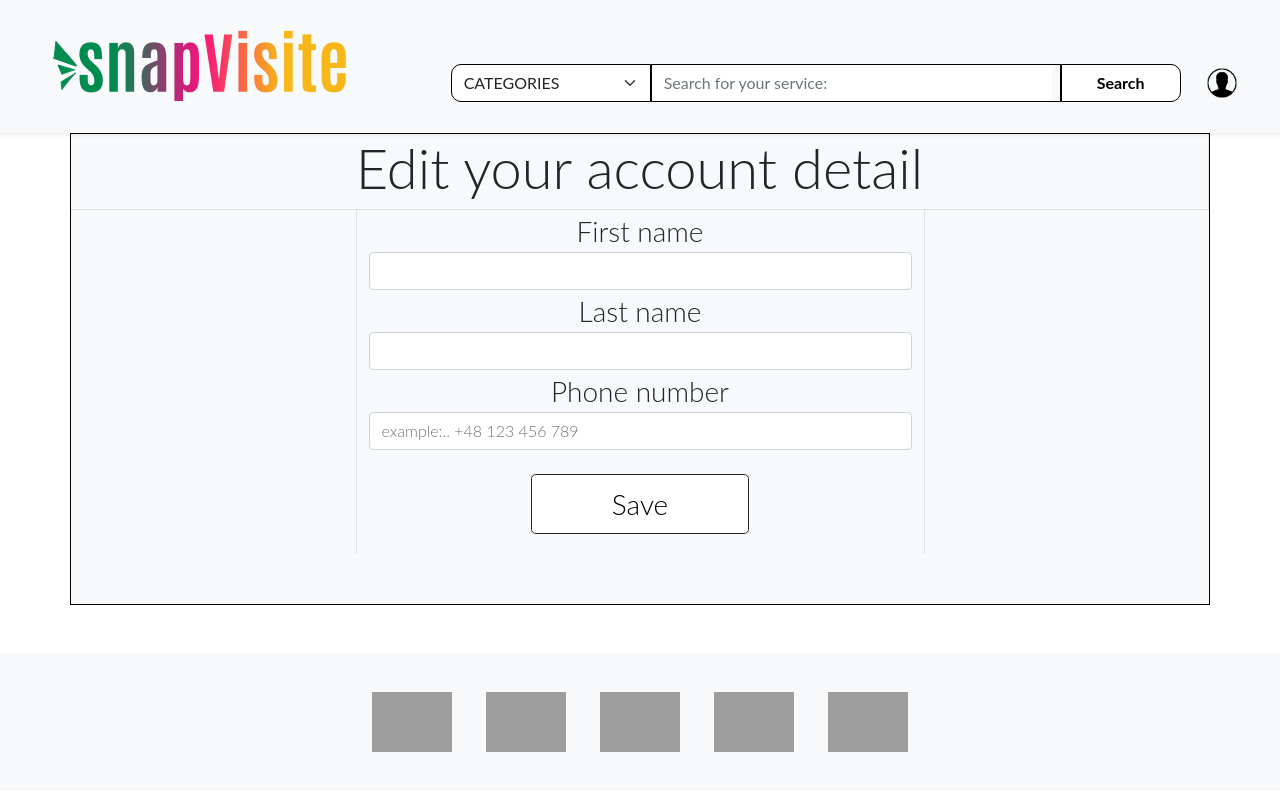
After one commit to group-three-sda/final-project, a Django app: page /account/profile-edit/1/ in a window 1280 px wide. The commit adds this page. Run offline with Django 4.2, Linux system fonts and the light colour scheme; data comes from the database, SQL or seed files in the repository; grey boxes are pictures that could not be loaded.

Commit message:
Added view to see profile details and edit profile

```diff
--- a/final_project/account/forms.py
+++ b/final_project/account/forms.py
@@ -12,4 +12,10 @@ class RegistrationProfileForm(UserCreationForm):
 class UpdateProfileForm(forms.ModelForm):
     class Meta:
         model = Profile
-        fields = ('user_name', 'first_name', 'last_name', 'phone_number')
+        fields = ('first_name', 'last_name', 'phone_number')
+
+        widgets = {
+            'first_name': forms.TextInput(attrs={'class': 'form-control'}),
+            'last_name': forms.TextInput(attrs={'class': 'form-control'}),
+            'phone_number': forms.TextInput(attrs={'class': 'form-control', 'placeholder': 'example:.. +48 123 456 789'}),
+        }
--- /dev/null
+++ b/final_project/account/templates/account/profile_edit.html
@@ -0,0 +1,25 @@
+{% extends 'snapvisite/base.html' %}
+
+
+{% block content %}
+<div class="container ms-auto mx-auto bg-light text-center" style="border: solid 1px black; font-family: 'Lato Light', serif; padding-bottom: 50px;">
+    <div class="row">
+        <div class="col-12 border-bottom border-end">
+            <h3 class="display-4 text-center">Edit your account detail</h3>
+        </div>
+        <div class="col-3"></div>
+        <div class="col-6 border-end border-start">
+            <div class="form-group"></div>
+            <form method="post">
+                {% for field in form %}
+                    <label for="{{ field.auto_id }}" style="font-size: 28px">{{ field.label }}</label>
+                    {{ field }}
+                {% endfor %}
+            <br>
+            <button type="submit" class="btn btn-lg btn-outline-dark" name='submit' style="margin-bottom: 20px; width: 40%; font-size: 28px; background-color: white; color: black;"> Save </button>
+                {% csrf_token %}
+            </form>
+        </div>
+    </div>
+</div>
+{% endblock %}
--- a/final_project/account/urls.py
+++ b/final_project/account/urls.py
@@ -1,8 +1,10 @@
 from django.urls import path
-from .views import CreateProfileView
+from .views import CreateProfileView, DetailProfileView, UpdateProfileView
 
 app_name = 'account'
 
 urlpatterns = [
     path('register/', CreateProfileView.as_view(), name='registration'),
+    path('profile-detail/<int:pk>/', DetailProfileView.as_view(), name='profile_detail'),
+    path('profile-edit/<int:pk>/', UpdateProfileView.as_view(), name='profile_edit')
 ]
--- a/final_project/account/views.py
+++ b/final_project/account/views.py
@@ -1,7 +1,7 @@
 from django.shortcuts import render
 from django.urls import reverse, reverse_lazy
-from django.views.generic import CreateView, DetailView, TemplateView
-from .forms import RegistrationProfileForm
+from django.views.generic import CreateView, DetailView, TemplateView, UpdateView
+from .forms import RegistrationProfileForm, UpdateProfileForm
 from .models import Profile
 # Create your views here.
 
@@ -10,3 +10,17 @@ class CreateProfileView(CreateView):
     form_class = RegistrationProfileForm
     template_name = 'account/registration_form.html'
     success_url = reverse_lazy('snapvisite:home-page')
+
+
+class DetailProfileView(DetailView):
+    model = Profile
+
+
+class UpdateProfileView(UpdateView):
+    model = Profile
+    form_class = UpdateProfileForm
+    template_name = 'account/profile_edit.html'
+
+    def get_success_url(self):
+        pk = self.kwargs["pk"]
+        return reverse("account:profile_detail", kwargs={"pk": pk})
--- a/final_project/snapvisite/templates/snapvisite/account_offcanvas.html
+++ b/final_project/snapvisite/templates/snapvisite/account_offcanvas.html
@@ -1,27 +1,44 @@
 {% load static %}
+<!-- RIGHT SIDEBAR ACCOUNT PANEL -->
 <div class="offcanvas offcanvas-end" id="accountcanvas" style="font-family: 'Lato Light', serif;">
   <div class="offcanvas-header" style="background-color: #CAF7F6;">
     <h1 class="offcanvas-title mx-auto">Account panel</h1>
     <button type="button" class="btn-close" data-bs-dismiss="offcanvas"></button>
   </div>
   <div class="offcanvas-body text-center">
+
+    <!-- LOGGED USER -->
     {% if request.user.is_authenticated %}
+
     <p style="font-size: 22px">Welcome, <strong>{{ request.user }}</strong></p>
+    <!-- Future visits View -->
     <button type="button" class="btn btn-outline-dark btn-lg">Check yours visits</button>
     <br><br>
-    <button type="button" class="btn btn-outline-dark btn-lg">See yours details</button><br>
+    <!-- Account Detail View -->
+    <a href="{% url 'account:profile_detail' request.user.id %}"><button type="button" class="btn btn-outline-dark btn-lg">See yours details</button></a><br>
     <br>
+    <!-- Create company from user or go into your company panel -->
+    <button type="button" class="btn btn-outline-dark btn-lg">Run your business</button><br>
+    <br>
+    <!-- Logout Section -->
     <a href="{% url 'logout' %}"><button type="button" class="btn btn-outline-dark btn-lg">Logout</button></a>
     <br>
+
+    <!-- USER NOT LOGGED ON -->
+
     {% else %}
+
+    <!-- Go to login -->
     <p style="font-size: 22px"> Already <strong>have</strong> an account on our website?<br> <a href="{% url 'login' %}"><button type="button" class="btn btn-outline-dark btn-lg">Login</button></a></p>
     <br>
+    <!-- Go to registration -->
     <p style="font-size: 22px">Snap your visit! Just create profile. Process is <strong>fast</strong> and <strong>easy</strong>
       <br>
       <a href="{% url 'account:registration' %}"><button class="btn btn-outline-dark btn-lg"> Registration </button></a>
       <br><br>Want to run your own <strong>business</strong>? First make an account.<strong> Click above</strong><br></p>
     <br>
     {% endif %}
+    <!-- Bottom logo image -->
     <div class="fixed-bottom">
       <img class="img-fluid float-end" style="margin-right: 30px" src="{% static 'snapvisite/images/logo_color.png' %}">
     </div>
```
Also changed, not shown: final_project/account/templates/account/profile_detail.html (added, +28 -0 lines).
